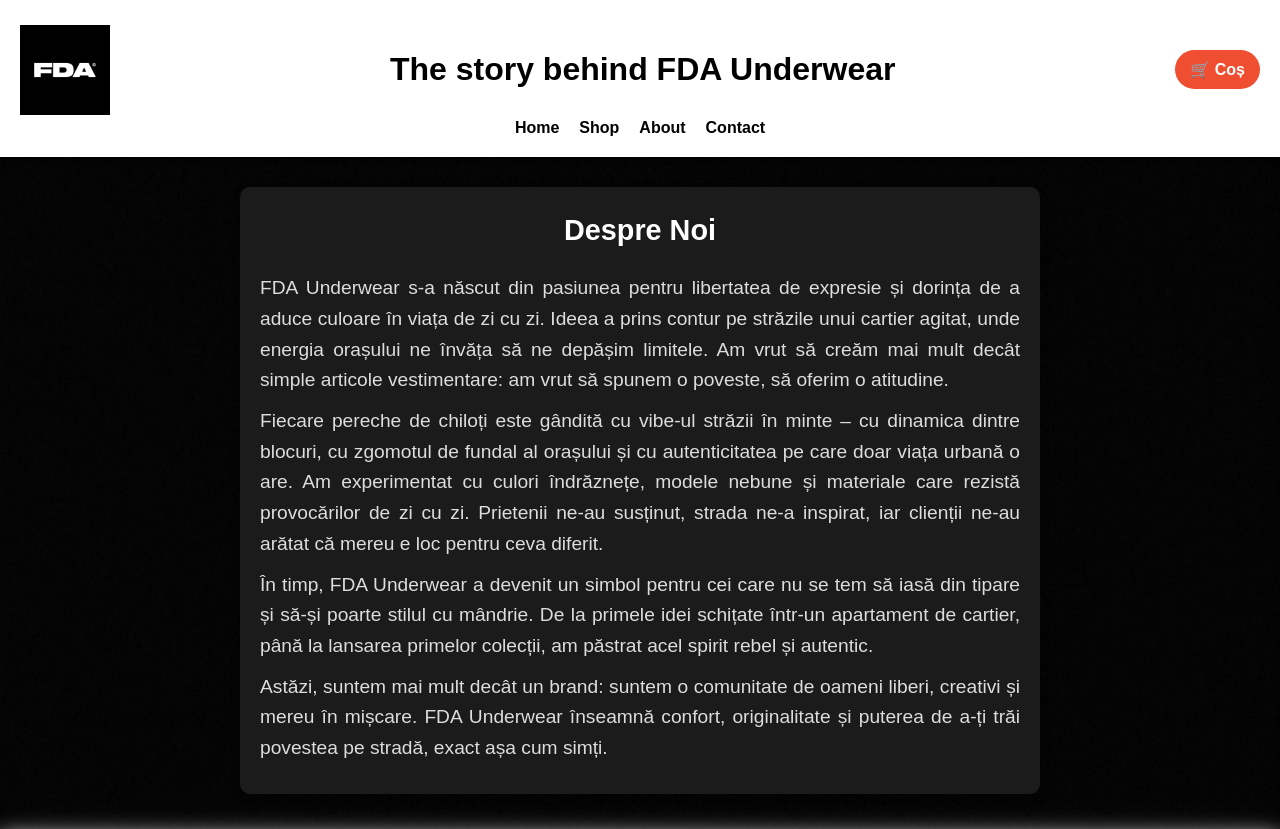
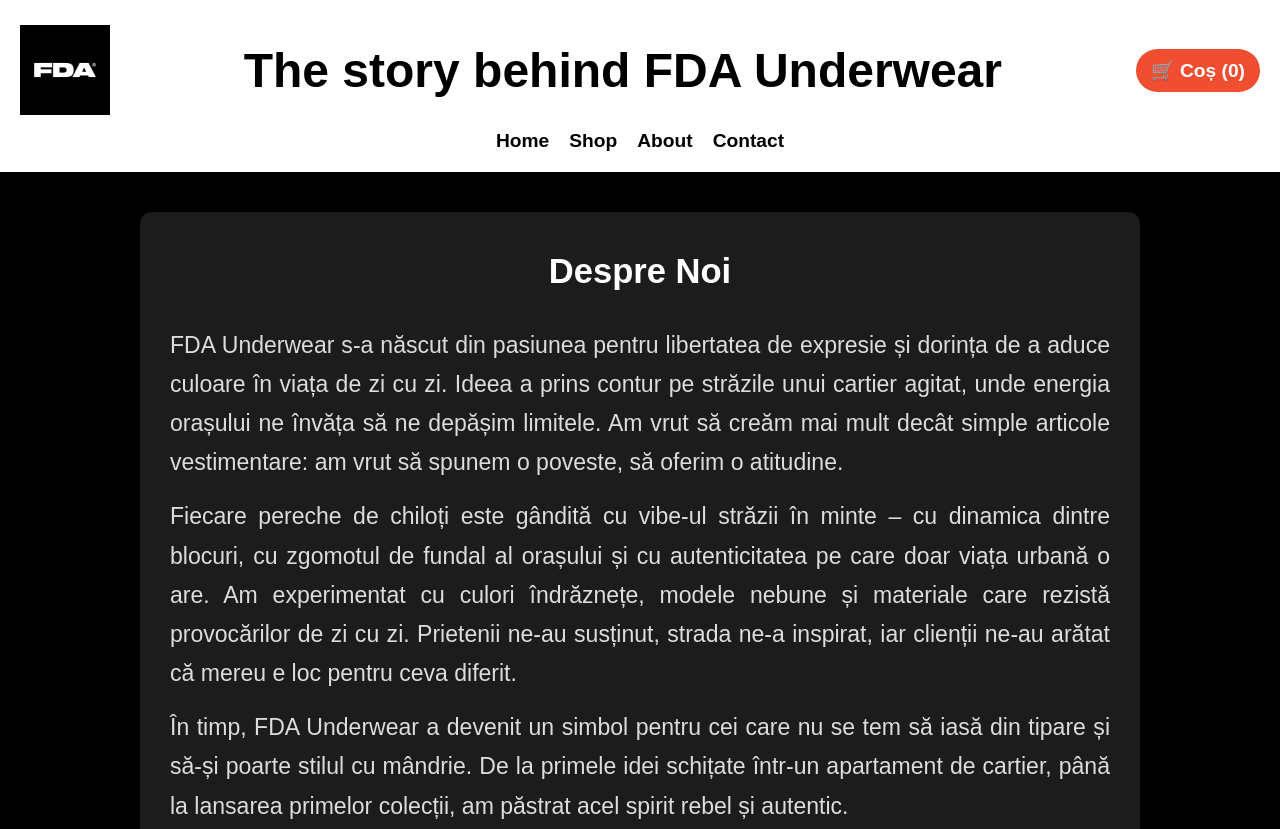
Before and after one commit to fanesoltuz/fdaunder, a plain HTML site: page About.html in a window 1280 px wide. Shown: the top 829 px of the page. Drawn offline with Linux system fonts and the light colour scheme.

Commit message:
Update About.html

```diff
--- a/About.html
+++ b/About.html
@@ -1,10 +1,11 @@
 <!DOCTYPE html>
 <html lang="en">
 <head>
-  <meta charset="UTF-8">
-  <meta name="viewport" content="width=device-width,initial-scale=1.0">
+  <meta charset="UTF-8" />
+  <meta name="viewport" content="width=device-width,initial-scale=1.0" />
   <title>FDA Underwear - About</title>
   <style>
+    /* Reset */
     * {
       margin: 0;
       padding: 0;
@@ -12,15 +13,18 @@
     }
 
     body {
-      font-family: Arial, Helvetica, sans-serif;
-      background: url("graffiti.jpg") center/cover no-repeat fixed;
+      font-family: Arial, sans-serif;
+      font-size: 1.2em;
+      background-color: #000;
       color: #fff;
       margin: 0;
       padding: 0;
     }
 
+    /* ====== HEADER ====== */
     header {
       background-color: #fff;
+      color: #000;
       box-shadow: 0 2px 4px rgba(0, 0, 0, 0.7);
       padding: 20px;
       position: sticky;
@@ -33,7 +37,7 @@
       display: grid;
       grid-template-columns: auto 1fr auto;
       align-items: center;
-      gap: 20px;
+      margin-bottom: 10px;
     }
 
     .gorilla-logo {
@@ -45,7 +49,7 @@
 
     .header-title {
       margin: 0;
-      font-size: 2em;
+      font-size: 2.5em;
       color: #000;
       text-align: center;
     }
@@ -59,6 +63,7 @@
       font-weight: bold;
       transition: background 0.3s;
       text-align: center;
+      font-size: 1em;
     }
 
     .cart-icon:hover {
@@ -67,11 +72,11 @@
 
     nav ul {
       list-style: none;
-      display: flex;
+      padding: 0;
+      display: inline-flex;
       justify-content: center;
       gap: 20px;
       margin: 0;
-      padding: 0;
     }
 
     nav ul li a {
@@ -85,20 +90,21 @@
       color: #f04e31;
     }
 
+    /* ====== ABOUT SECTION ====== */
     .about-container {
-      max-width: 800px;
-      margin: 30px auto;
-      background: rgba(30, 30, 30, 0.9);
-      box-shadow: 0 4px 8px rgba(0, 0, 0, 0.3);
-      border-radius: 10px;
-      padding: 20px;
+      max-width: 1000px;
+      margin: 40px auto;
+      background: rgba(30, 30, 30, 0.95);
+      box-shadow: 0 4px 12px rgba(0, 0, 0, 0.4);
+      border-radius: 12px;
+      padding: 30px;
       text-align: left;
-      line-height: 1.6;
+      line-height: 1.7;
     }
 
     .about-container h2 {
       text-align: center;
-      margin-bottom: 20px;
+      margin-bottom: 25px;
       font-size: 1.8em;
       color: #fff;
     }
@@ -106,7 +112,7 @@
     .about-container p {
       font-size: 1.2em;
       color: #ddd;
-      margin-bottom: 10px;
+      margin-bottom: 15px;
       text-align: justify;
     }
 
@@ -125,12 +131,12 @@
 <body>
   <header>
     <div class="header-top">
-      <a href="index.html">
+      <a href="index.html" class="logo-link">
         <img src="logonou.jpg" alt="Gorilla Logo" class="gorilla-logo">
       </a>
       <h1 class="header-title">The story behind FDA Underwear</h1>
       <a class="cart-icon" href="cart.html">
-        🛒 Coș
+        🛒 Coș (<span id="cart-count">0</span>)
       </a>
     </div>
     <nav>
```
